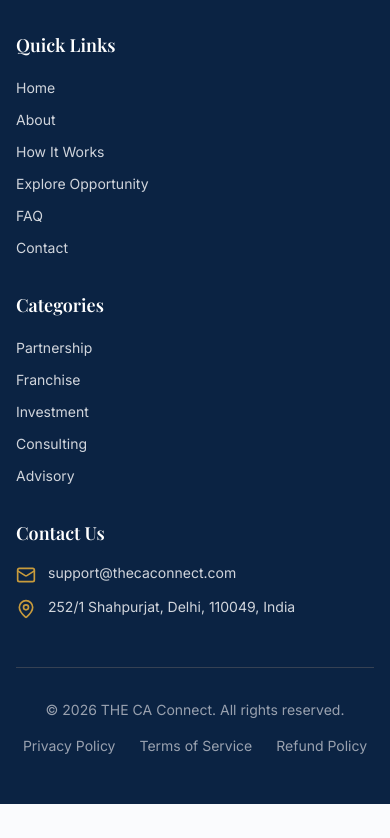
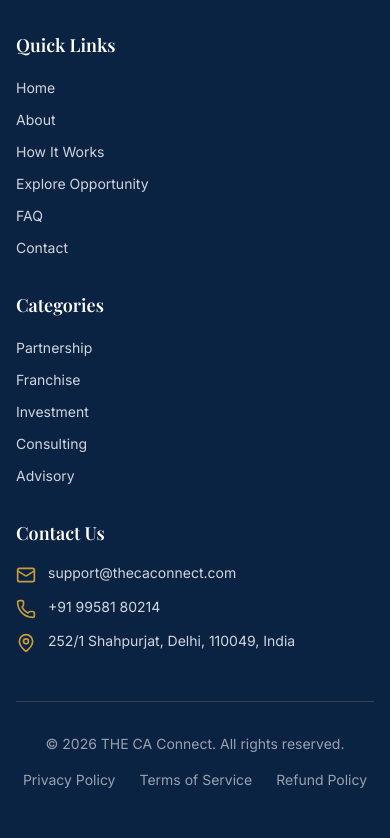
Before and after one commit to Kishan0888/ca-circuit, a Next.js app: page / in a window 390 px wide. Shown: the part 10227-11065 px from the top of the page. Before the commit the page ends 11031 px from the top, so only its background shows below. Built offline with nearby package versions, Linux system fonts and the light colour scheme; no server answers; the database is empty; a web font is replaced by a local one.

Commit message:
Add phone contact information to footer

```diff
--- a/src/components/layout/Footer.tsx
+++ b/src/components/layout/Footer.tsx
@@ -112,6 +112,17 @@ export function Footer() {
                 </a>
               </li>
 
+               {/* Phone - ye naya add karo */}
+    <li className="flex items-start space-x-3">
+      <Phone className="h-5 w-5 text-gold flex-shrink-0 mt-0.5" />
+      <a
+        href={`tel:${CONTACT_INFO.phone}`}
+        className="text-sm text-gray-300 hover:text-gold transition-colors"
+      >
+        {CONTACT_INFO.phone}
+      </a>
+    </li>
+
               <li className="flex items-start space-x-3">
                 <MapPin className="h-5 w-5 text-gold flex-shrink-0 mt-0.5" />
                 <span className="text-sm text-gray-300">{CONTACT_INFO.address}</span>
```
